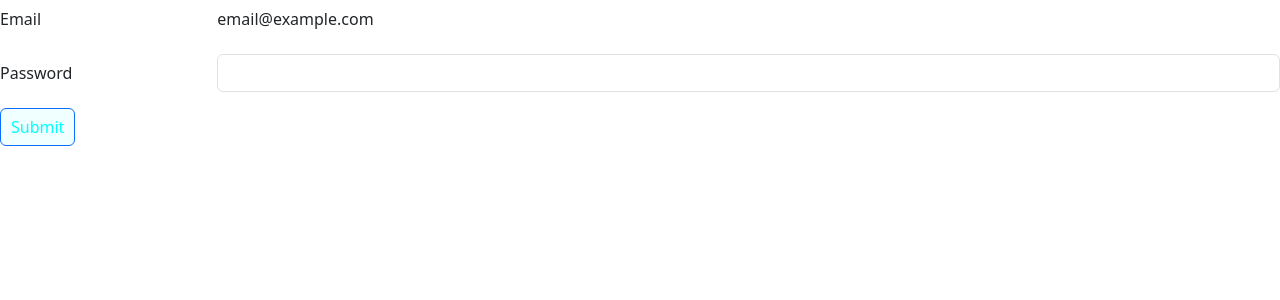
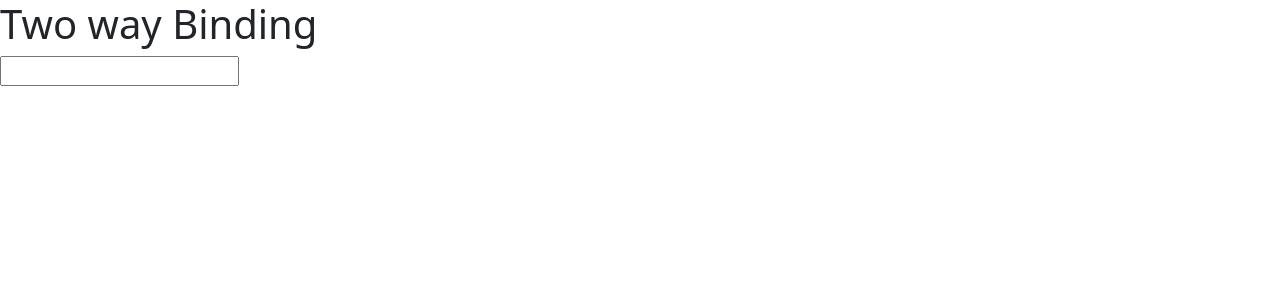
Before and after one commit to CODEWITHGAUTAM/AngularBootstrap, an Angular app: page / in a window 1280 px wide. Shown: the top 300 px of the page. Built offline with nearby package versions, Linux system fonts and the light colour scheme.

Commit message:
two way binding

```diff
--- a/src/app/app.component.html
+++ b/src/app/app.component.html
@@ -1,14 +1,3 @@
-<div class="mb-3 row">
-    <label for="staticEmail" class="col-sm-2 col-form-label">Email</label>
-    <div class="col-sm-10">
-      <input type="text" readonly class="form-control-plaintext" id="staticEmail" value="email@example.com">
-    </div>
-  </div>
-  <div class="mb-3 row">
-    <label for="inputPassword" class="col-sm-2 col-form-label">Password</label>
-    <div class="col-sm-10">
-      <input type="password" class="form-control" id="inputPassword">
-    </div>
-  </div>
-
-  <button type="button" class="btn btn-primary">Submit</button>
+<h1>{{title}}</h1>
+<input type="text" [(ngModel)]="name">
+<h3>{{name}}</h3>
--- a/src/app/app.module.ts
+++ b/src/app/app.module.ts
@@ -4,7 +4,7 @@
 import { AppRoutingModule } from './app-routing.module';
 import { AppComponent } from './app.component';
 
-
+import {FormsModule} from '@angular/forms'
 @NgModule({
   declarations: [
     AppComponent,
@@ -14,7 +14,8 @@
   ],
   imports: [
     BrowserModule,
-    AppRoutingModule
+    AppRoutingModule,
+    FormsModule
   ],
   providers: [],
   bootstrap: [AppComponent]
```
